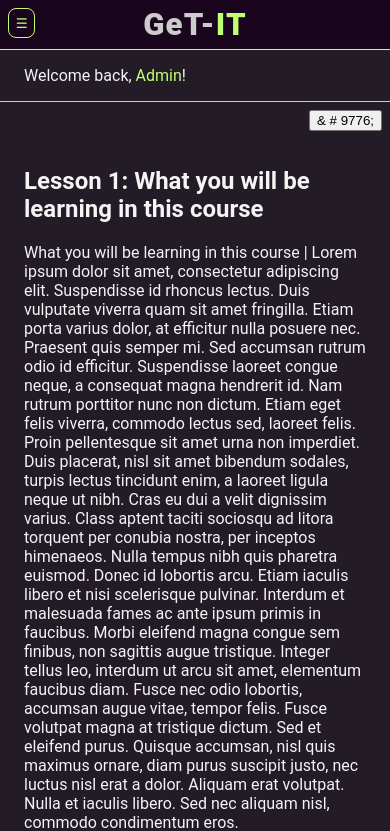
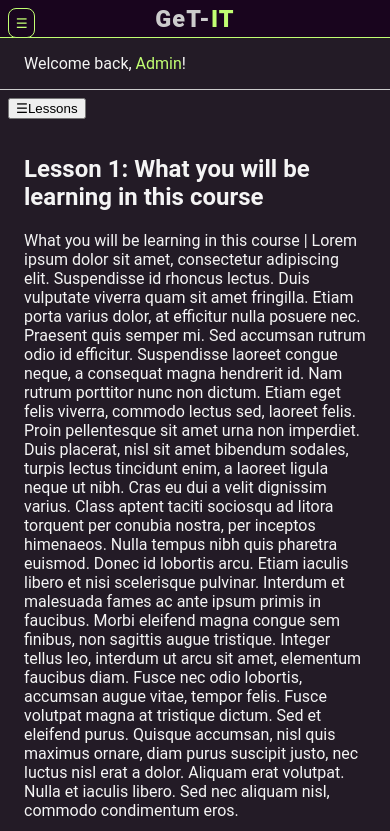
Before and after one commit to The-Digital-Dilemma/GetIT, a Django app: page /courses/1/ in a window 390 px wide. Shown: the top 831 px of the page. Run offline with Django 4.2, Linux system fonts and the light colour scheme; a user stored in the database is signed in; data comes from the database, SQL or seed files in the repository; both versions use the stored data as it was after the commit.

Commit message:
course detail

```diff
--- a/GetIT/courses/templates/courses/course_details.html
+++ b/GetIT/courses/templates/courses/course_details.html
@@ -1,7 +1,7 @@
 {% extends "base.html" %} {% block content %} {% if course.chapter_set.all %}
 <div class="course-details-container">
   <div class="toggle-sidebar">
-    <button class="sidebar-toggle-button">& # 9776;</button>
+    <button class="sidebar-toggle-button">&#9776;Lessons</button>
   </div>
   <div class="sidebar">
     <h1>{{ course.title }}</h1>
--- a/GetIT/static/css/style.css
+++ b/GetIT/static/css/style.css
@@ -98,7 +98,7 @@ li.active a {
   padding: 0em 1em;
 }
 .link-home {
-  font-size: 8vw;
+  font-size: 6vw;
   font-weight: 900;
   color: var(--border-color);
 }
@@ -631,7 +631,7 @@ form .btn-register {
   flex: 1;
   position: relative;
   display: flex;
-  flex-direction: column;
+  flex-direction: row;
   justify-content: space-between;
 }
 .couses-details-box {
@@ -736,7 +736,10 @@ form .btn-register {
 
   .toggle-sidebar {
     display: flex;
-    justify-content: flex-end;
+    justify-content: flex-start;
+  }
+  .course-details-container {
+    flex-direction: column;
   }
   .sidebar {
     display: none;
```
Also changed, not shown: GetIT/db.sqlite3.
